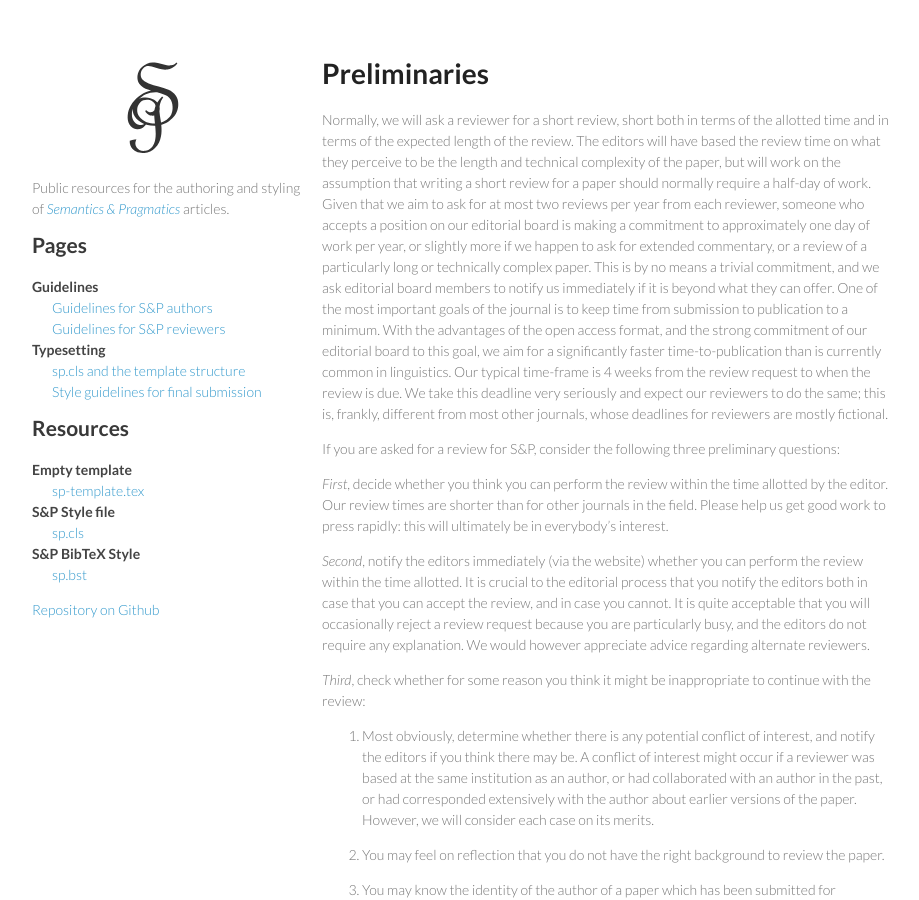
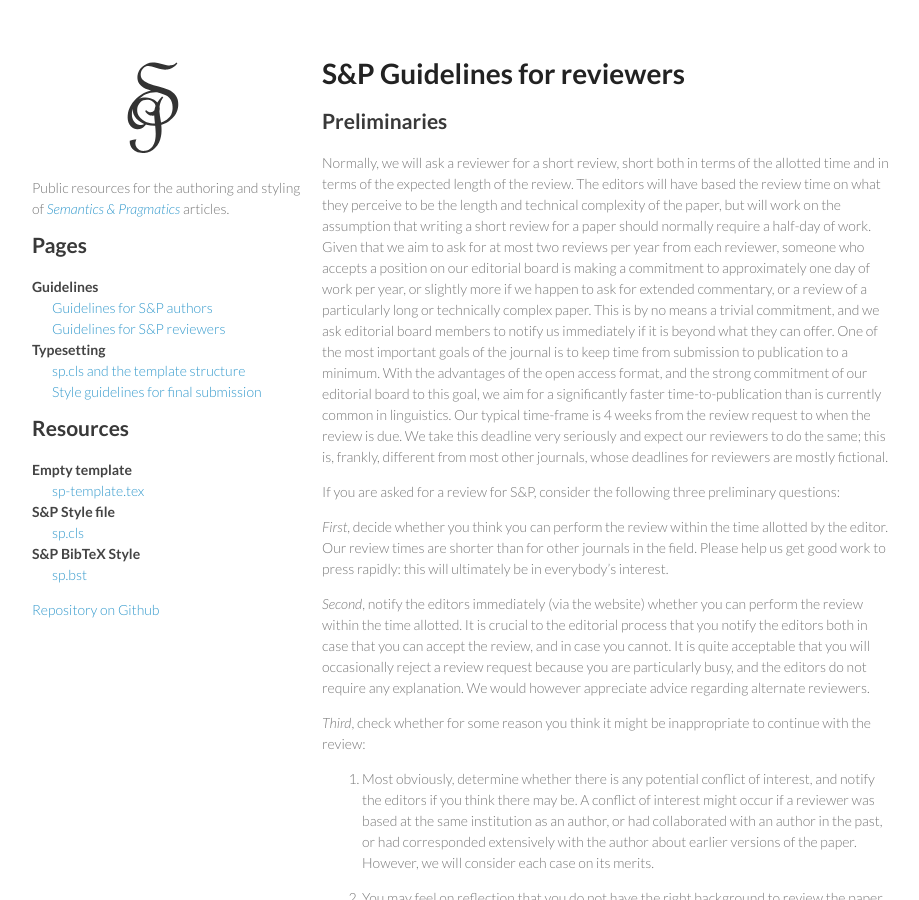
Before and after one commit to semprag/semprag.github.io, a Jekyll site: the page built from reviewers.md, in a window 1280 px wide and 900 px high. Shown: the whole window, without its empty margins (178-1097 px from the left). Built offline with Jekyll 4.4.1, drawn with Linux system fonts in a browser that asks for light colours.

Commit message:
Headers clarified

```diff
--- a/reviewers.md
+++ b/reviewers.md
@@ -2,7 +2,9 @@
 layout: default
 title: "S&P Guidelines for reviewers"
 ---
-#Preliminaries
+# S&P Guidelines for reviewers
+
+## Preliminaries
 
 Normally, we will ask a reviewer for a short review, short both in terms
 of the allotted time and in terms of the expected length of the review.
@@ -68,7 +70,7 @@ If you do decline to review the paper, please help us out by suggesting
 some alternative reviewers (the template presented by the website when
 declining a review includes a space to put in such recommendations).
 
-# The review
+## The review
 
 If you accept to be a reviewer of this paper, please read through the
 paper, and in your report to us address questions A–C, and optionally D,
@@ -221,7 +223,7 @@ Contextualization of research
 that it would be acceptable to share your answer in C, or you may
 provide no commentary at all for the author’s eyes)
 
-# Short contributions
+## Short contributions
 
 S&P welcomes various shorter contributions (squibs, commentaries, remarks
 and replies, reviews, state of the art surveys). If you are asked for a
@@ -230,7 +232,7 @@ modulated. Short squibs, in particular, “will not be required to propose
 a solution to problems they address as long as their relevance to
 theoretical issues is made clear” (as *Linguistic Inquiry* puts it).
 
-# Short and quick
+## Short and quick
 
 Please note that when the editors request a short review, that means
 they do not at that stage require or expect detailed feedback on
```
